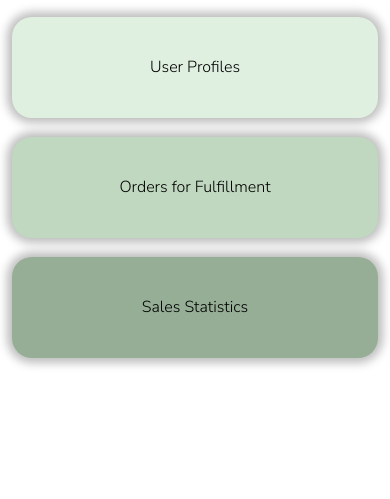
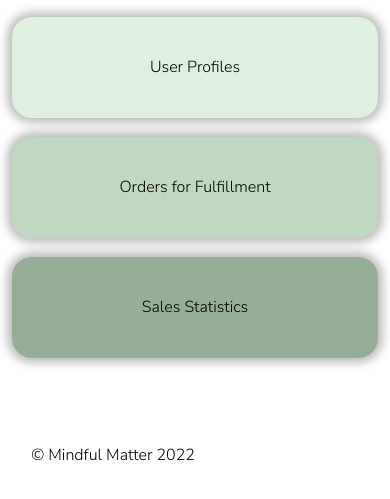
Before and after one commit to geetika2002/-2800-202210-BBY13, a website: page app/admin-dash.html in a window 390 px wide. Shown: the part 117-616 px from the top of the page. Drawn offline with Linux system fonts and the light colour scheme.

Commit message:
added footers to all pages

```diff
--- a/app/admin-dash.html
+++ b/app/admin-dash.html
@@ -67,7 +67,9 @@
     </div> -->
 
     <div id="footer">
-
+        <br/><br/><br/>
+    <p id="foot"> © Mindful Matter 2022</p>
+    <br/>
     </div>
 
 
--- a/public/css/about.css
+++ b/public/css/about.css
@@ -286,6 +286,7 @@ body {
     transition: color 0.4s ease;
 }
 
+
 @media screen and (max-width: 2000px) {
     #container {
         display: grid;
@@ -398,6 +399,9 @@ body {
 
     #footer {
         grid-area: footer;
+        padding-left: 8%;
+        width: 100vw;
+        margin-top: 5%;
     }
 
 }
--- a/public/css/admin.css
+++ b/public/css/admin.css
@@ -289,6 +289,7 @@ body {
     transition: color 0.4s ease;
 }
 
+
 @media screen and (max-width: 2000px) {
     #container {
         display: grid;
@@ -364,6 +365,9 @@ body {
 
     #footer {
         grid-area: footer;
+        padding-left: 8%;
+        width: 100vw;
+        margin-top: 5%;
     }
 }
 
@@ -468,8 +472,4 @@ body {
         text-decoration: none;
     }
 
-    #footer {
-        grid-area: footer;
-    }
-
 }
--- a/public/css/behr.css
+++ b/public/css/behr.css
@@ -445,6 +445,8 @@ body {
 
     #footer {
         grid-area: footer;
+        width: 100vw;
+        margin-top: 5%;
     }
 
 }
--- a/public/css/bio.css
+++ b/public/css/bio.css
@@ -468,6 +468,8 @@ body {
 
     #footer {
         grid-area: footer;
+        width: 100vw;
+        margin-top: 5%;
     }
 
 }
--- a/public/css/paint.css
+++ b/public/css/paint.css
@@ -754,6 +754,9 @@ button {
 
     #footer {
         grid-area: footer;
+        width: 100vw;
+        margin-top: 5%;
+        margin-left: 8%;
     }
 
 }
--- a/public/css/style.css
+++ b/public/css/style.css
@@ -559,6 +559,9 @@ body {
 
   #footer {
     grid-area: footer;
+    padding-left: 8%;
+    width: 100vw;
+    margin-top: 5%;
   }
 
   #first_name {
```
Also changed, not shown: app/about.html (+3 -1 lines), app/admin.html (+3 -1 lines), app/behr.html (+4 -2 lines), app/bestseller.html (+5 -3 lines), app/bio.html (+4 -2 lines), app/cart.html (+3 -1 lines), app/ecospec.html (+5 -3 lines), app/faq.html (+3 -1 lines), app/home.html (+3 -1 lines), app/paint.html (+3 -1 lines), app/sherwin.html (+4 -2 lines), app/shopall.html (+5 -3 lines), app/user-profiles.html (+6 -0 lines).
